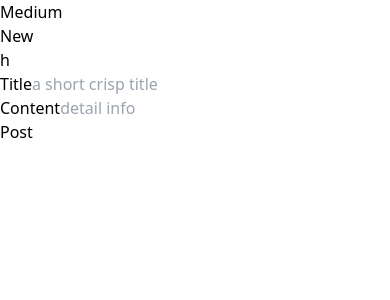
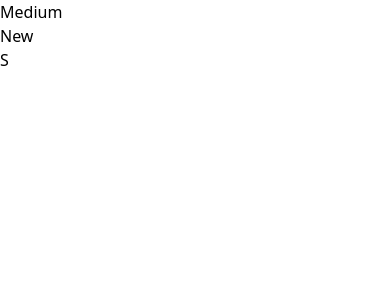
Before and after one commit to shreyank23111/Medium-blogs, a React (Vite) app in the folder frontend/: page /publish in a window 390 px wide. Shown: the top 300 px of the page. Built offline with nearby package versions, Linux system fonts and the light colour scheme.

Commit message:
responsiveness

```diff
--- a/frontend/src/Components/Appbar/nav.tsx
+++ b/frontend/src/Components/Appbar/nav.tsx
@@ -1,17 +1,24 @@
 import { Link } from "react-router-dom"
 import { Avatar } from "../Blog/BlogCard"
 
-export const Appbar = () => {
+interface AppbarProps {
+    openModal?: () => void;
+  }
+
+
+export const Appbar = ({openModal}: AppbarProps) => {
     return <div className="border-b flex justify-between px-10 py-4">
         <Link to={'/blogs'} className="flex flex-col justify-center cursor-pointer">
                 Medium
         </Link>
         <div>
-            <Link to={`/publish`}>
-                <button type="button" className="mr-4 text-white bg-green-700 hover:bg-green-800 focus:outline-none focus:ring-4 focus:ring-green-300 font-medium rounded-full text-sm px-5 py-2.5 text-center me-2 mb-2 ">New</button>
-            </Link>
+            {/* <Link to={`/publish`}> */}
+                <button type="button" className="mr-4 text-white bg-green-700 hover:bg-green-800 focus:outline-none focus:ring-4 focus:ring-green-300 font-medium rounded-full text-sm px-5 py-2.5 text-center me-2 mb-2 "
+                onClick={openModal}
+                >New</button>
+            {/* </Link> */}
 
-            <Avatar size={"big"} name="harkirat" />
+            <Avatar size={"big"} name="Shreyank" />
         </div>
     </div>
 }
--- a/frontend/src/Components/Blog/FullBlog.tsx
+++ b/frontend/src/Components/Blog/FullBlog.tsx
@@ -3,24 +3,39 @@ import { Appbar } from "../Appbar/nav";
 import { Avatar } from "./BlogCard";
 
 export const FullBlog = ({ blog }: { blog: Blog }) => {
+  if (!blog) {
+    return (
+      <div>
+        <Appbar />
+        <div className="flex justify-center items-center h-screen">
+          <p className="text-xl text-red-500">Invalid blog data.</p>
+        </div>
+      </div>
+    );
+  }
+
   return (
     <div>
       <Appbar />
-      <div className="flex justify-center py-12">
-        <div className="grid grid-cols-12 gap-8 w-full max-w-screen-xl px-4">
-          <div className="col-span-8">
+      <div className="flex justify-center py-12 px-4 md:px-8 lg:px-12 bg-slate-50">
+        <div className="grid grid-cols-1 md:grid-cols-12 gap-8 w-full max-w-screen-xl">
+          <div className="col-span-1 md:col-span-8">
             <div className="mb-6">
-              <h1 className="text-5xl font-extrabold">{blog.title}</h1>
+              <h1 className="text-3xl md:text-4xl lg:text-5xl font-extrabold">{blog.title}</h1>
               <p className="text-slate-500 pt-2">{new Date(blog.publishedAt).toLocaleDateString()}</p>
             </div>
-            <div className="prose lg:prose-xl text-2xl">{blog.content}</div>
+            <p>Details: </p>
+            <div className="prose lg:prose-xl text-lg md:text-xl lg:text-2xl break-words overflow-hidden bg-slate-100 p-10 rounded-lg mt-1"
+            >
+              {blog.content}
+            </div>
           </div>
-          <div className="col-span-4">
+          <div className="col-span-1 md:col-span-4 bg-slate-200 p-5 rounded-lg">
             <div className="text-slate-600 text-lg mb-4">Author</div>
             <div className="flex items-center">
               <Avatar size="big" name={blog.author.firstName} />
               <div className="ml-4">
-                <div className="text-xl font-bold">{blog.author.firstName}</div>
+                <div className="text-lg md:text-xl font-bold">{blog.author.firstName}</div>
                 <div className="pt-2 text-slate-500">
                   Random catch phrase about the author's ability to grab the user's attention.
                 </div>
--- a/frontend/src/Components/Create Blog/BlogInputs.tsx
+++ b/frontend/src/Components/Create Blog/BlogInputs.tsx
@@ -8,9 +8,9 @@ interface BlogInputsType {
 
 export function BlogInputs({label, placeholder, onChange}: BlogInputsType) {
   return <div>
-    <label className="block mb-2 text-sm text-black font-semibold pt-4">{label}</label>
+    <label className="block mb-2 text-lg text-black font-semibold pt-4">{label}</label>
     <input type="text" onChange={onChange} placeholder={placeholder}
-    className="border border-gray-300 rounded-md px-3 py-2 w-full focus:outline-none focus:border-blue-500"
+    className="border border-gray-500 rounded-md px-10 py-4 w-full focus:outline-none focus:border-blue-500"
     />
   </div>
 }
--- a/frontend/src/Components/Create Blog/CreateBlog.tsx
+++ b/frontend/src/Components/Create Blog/CreateBlog.tsx
@@ -10,49 +10,58 @@ export const CreateBlog = () => {
   const [userInputs, setUserInputs] = useState<CreateBlogInput>({
     title: "",
     content: ""
-  })
+  });
 
-  async function sendRequest(){
-    try{
+  async function sendRequest() {
+    try {
       const response = await axios.post(`${BACKEND_URL}/api/v1/blogs/create-blog`, userInputs, {
         headers: {
-          "Content-Type": "application/json"
+          Authorization: "Bearer " + (localStorage.getItem("token") || ""),
         }
-      })
-      localStorage.setItem("token", response.data.token)
+      });
+      console.log(response.data);
       navigate("/blogs");
-    } catch(err) {
+    } catch (err) {
       alert("Unable to create blog");
       console.log("Create blog Error: ", err);
-
     }
   }
+
   return (
-    <form onSubmit={sendRequest} className="flex flex-wrap items-center">
-    <div className="mb-4 flex-grow"> {/* Use flex-grow to allow the input fields to expand */}
-     <BlogInputs label="Title" placeholder="a short crisp title" onChange={(e)=> {
+    <div className="flex flex-col items-center bg-slate-100 p-6 border rounded-lg w-full">
+      <div className="mb-4 w-full">
+        <BlogInputs
+          label="Title"
+          placeholder="a short crisp title"
+          onChange={(e) => {
             setUserInputs({
               ...userInputs,
               title: e.target.value
-      })
-     }}/>
+            });
+          }}
+        />
       </div>
-    <div className="mb-4 flex-grow ml-4"> {/* Use flex-grow to allow the input fields to expand */}
-      <BlogInputs label="Content" placeholder="detail info" onChange={(e)=> {
+      <div className="mb-4 w-full">
+        <BlogInputs
+          label="Content"
+          placeholder="detail info"
+          onChange={(e) => {
             setUserInputs({
               ...userInputs,
               content: e.target.value
-        })
-      }}/>
+            });
+          }}
+        />
       </div>
-    <div className="mb-4 flex-grow ml-3">
+      <div className="mb-4 w-full flex justify-end">
         <button
+          onClick={sendRequest}
           type="submit"
-      className="bg-blue-500 hover:bg-blue-600 text-white font-semibold py-2 px-4 rounded focus:outline-none focus:shadow-outline ml-2"
+          className="bg-blue-500 hover:bg-blue-600 text-white font-semibold py-2 px-4 rounded focus:outline-none focus:shadow-outline"
         >
           Post
         </button>
       </div>
-  </form>
-  )
-}
+    </div>
+  );
+};
--- /dev/null
+++ b/frontend/src/Components/Create Blog/Modal.tsx
@@ -0,0 +1,27 @@
+import  {ReactNode} from "react";
+import { createPortal } from "react-dom";
+
+interface ModalProps {
+  isOpen: boolean;
+  onClose: () => void;
+  children: ReactNode;
+}
+
+const Modal = ({ isOpen, onClose, children }: ModalProps) => {
+  if (!isOpen) return null;
+
+  return createPortal(
+    <div className="fixed inset-0 flex items-center justify-center z-50">
+      <div className="absolute inset-0 bg-gray-500 opacity-75" onClick={onClose}></div>
+      <div className="bg-white rounded-lg p-6 z-10 w-full max-w-lg">
+        <button className="absolute top-0 right-0 mt-4 mr-4" onClick={onClose}>
+          &times;
+        </button>
+        {children}
+      </div>
+    </div>,
+    document.body
+  );
+};
+
+export default Modal;
--- a/frontend/src/Pages/Blog.tsx
+++ b/frontend/src/Pages/Blog.tsx
@@ -3,6 +3,7 @@ import { useBlog } from "../Hooks";
 import { Appbar } from "../Components/Appbar/nav";
 import { Spinner } from "../Components/Spinner";
 import { FullBlog } from "../Components/Blog/FullBlog";
+
 
 export const Blog = () => {
   const { id } = useParams<{ id: string }>();
@@ -11,7 +12,7 @@ export const Blog = () => {
   if (loading || !blog) {
     return (
       <div>
-        <Appbar />
+        <Appbar/>
         <div className="h-screen flex flex-col justify-center">
           <div className="flex justify-center">
             <Spinner />
--- a/frontend/src/Pages/Blogs.tsx
+++ b/frontend/src/Pages/Blogs.tsx
@@ -10,8 +10,8 @@ export const Blogs = () => {
     return (
       <div>
         <Appbar />
-        <div className="flex justify-center">
-          <div>
+        <div className="flex justify-center px-4 sm:px-6 lg:px-8">
+          <div className="w-full max-w-3xl">
             <BlogSkeleton />
             <BlogSkeleton />
             <BlogSkeleton />
@@ -26,8 +26,8 @@ export const Blogs = () => {
   return (
     <div>
       <Appbar />
-      <div className="flex justify-center">
-        <div>
+      <div className="flex justify-center px-4 sm:px-6 lg:px-8">
+        <div className="w-full max-w-3xl">
           {blogs.length > 0 ? (
             blogs.map((blog) => (
               <BlogCard
--- a/frontend/src/Pages/Publish.tsx
+++ b/frontend/src/Pages/Publish.tsx
@@ -1,11 +1,20 @@
 import { Appbar } from "../Components/Appbar/nav"
 import { CreateBlog } from "../Components/Create Blog/CreateBlog"
+import  { useState } from "react";
+import Modal from "../Components/Create Blog/Modal";
 
 export const Publish = () => {
-  return <div>
-    <Appbar/>
-    <div className="flex justify-center w-full pt-8">
-      <CreateBlog/>
+  const [isModalOpen, setModalOpen] = useState(false);
+
+  const openModal = () => setModalOpen(true);
+  const closeModal = () => setModalOpen(false);
+
+  return (
+    <div>
+      <Appbar openModal={openModal} />
+      <Modal isOpen={isModalOpen} onClose={closeModal}>
+        <CreateBlog />
+      </Modal>
     </div>
-  </div>
-}
+  );
+};
```
Also changed, not shown: frontend/src/Components/Blog/BlogCard.tsx (+41 -22 lines). Lines whose indentation alone changed are shown as unchanged.
